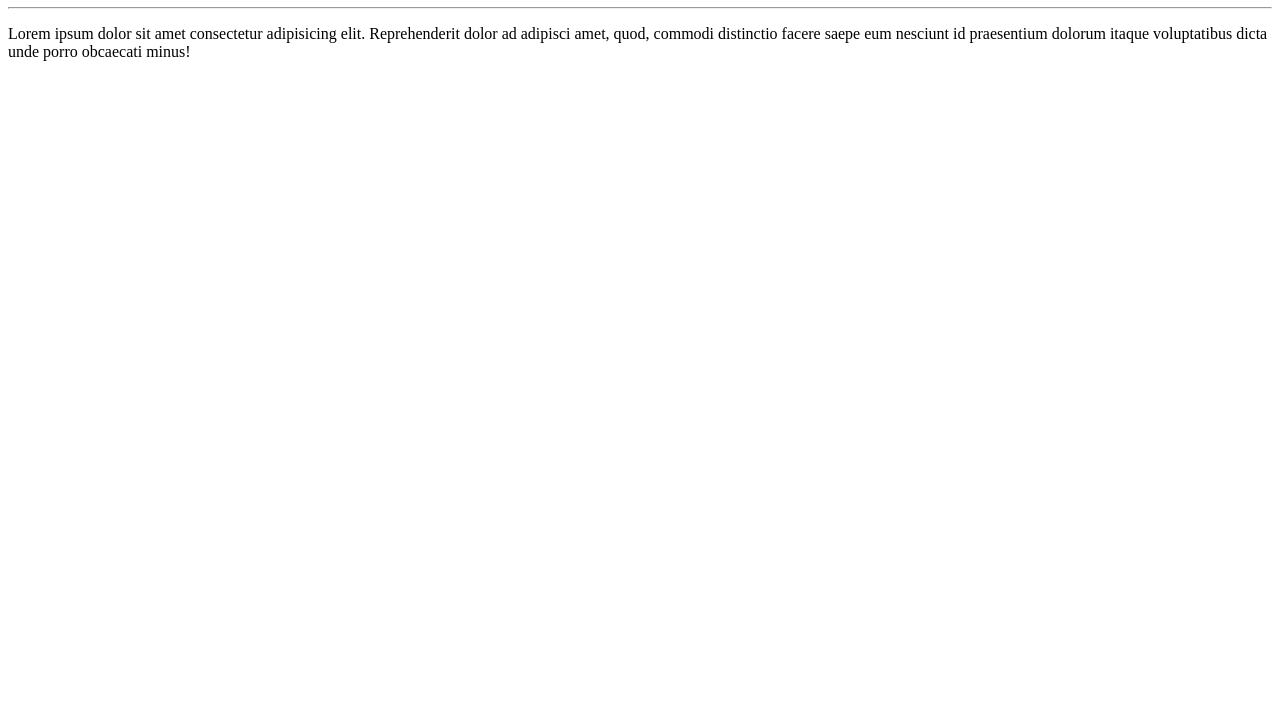
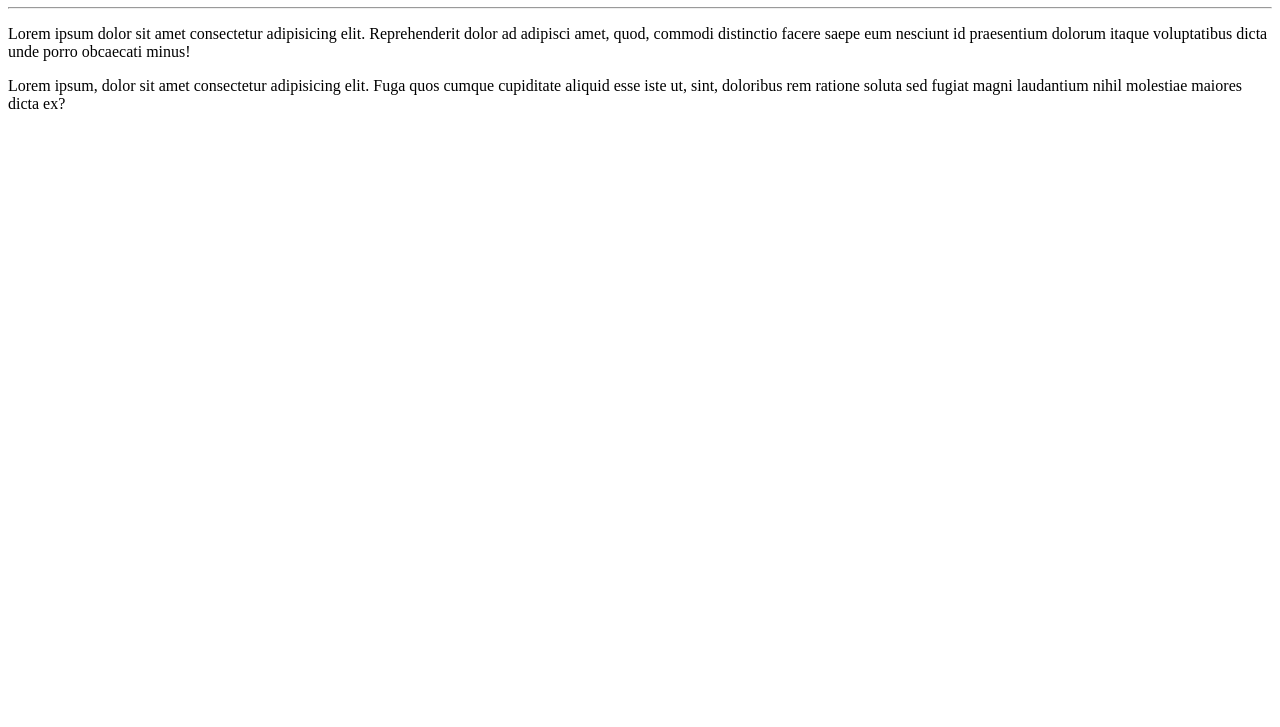
Before and after one commit to HenriqueMarques27/Ola-Mundo, a plain HTML site: page site-exemplo/index.html in a window 1280 px wide. Shown: the part 73-800 px from the top of the page. Drawn offline with Linux system fonts and the light colour scheme.

Commit message:
Adicionei um parágrafo loren

```diff
--- a/site-exemplo/index.html
+++ b/site-exemplo/index.html
@@ -10,5 +10,6 @@
     <h1>Olá, Mundo!</h1>
     <hr>
     <p>Lorem ipsum dolor sit amet consectetur adipisicing elit. Reprehenderit dolor ad adipisci amet, quod, commodi distinctio facere saepe eum nesciunt id praesentium dolorum itaque voluptatibus dicta unde porro obcaecati minus!</p>
+    <p>Lorem ipsum, dolor sit amet consectetur adipisicing elit. Fuga quos cumque cupiditate aliquid esse iste ut, sint, doloribus rem ratione soluta sed fugiat magni laudantium nihil molestiae maiores dicta ex?</p>
 </body>
 </html>
```
